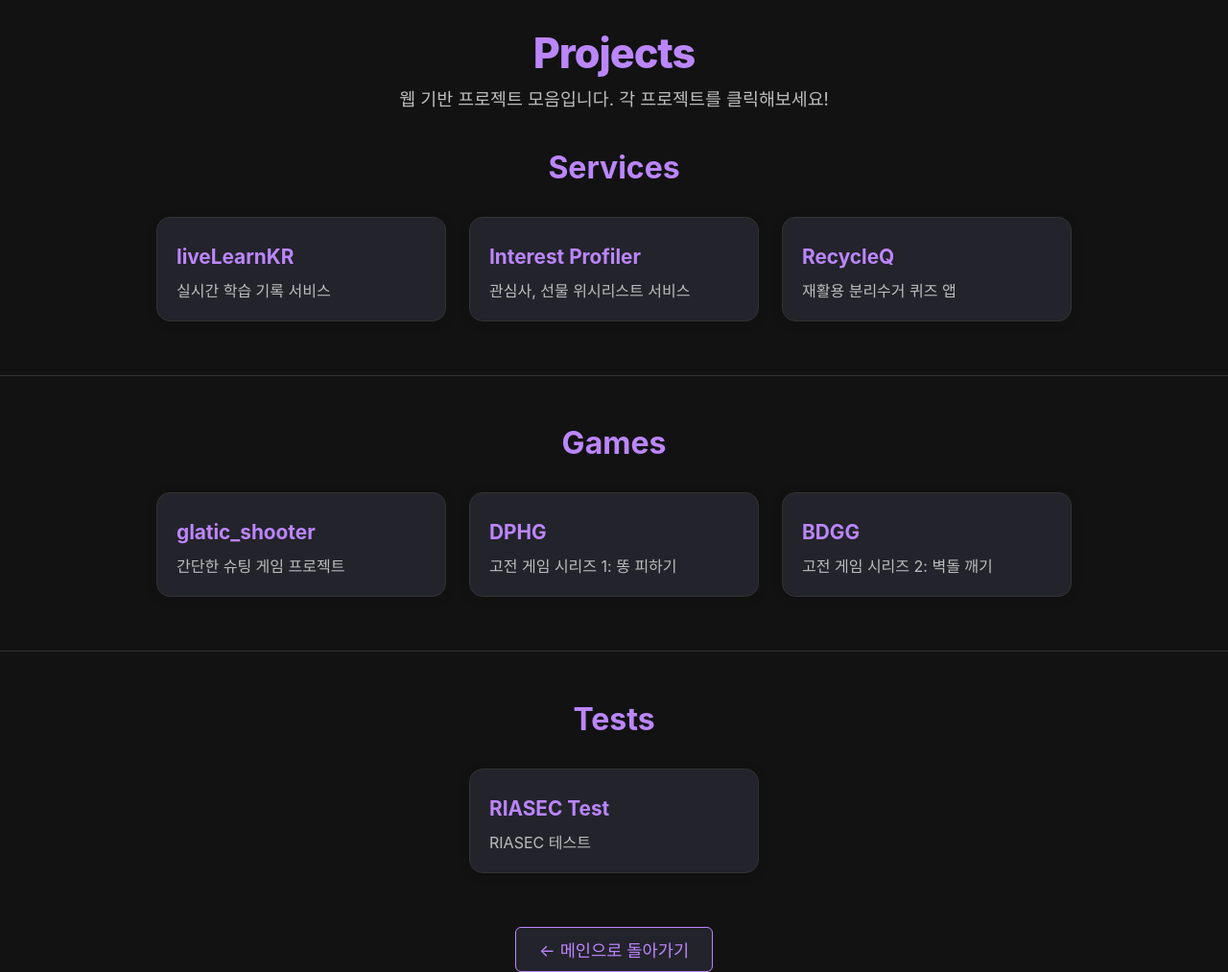
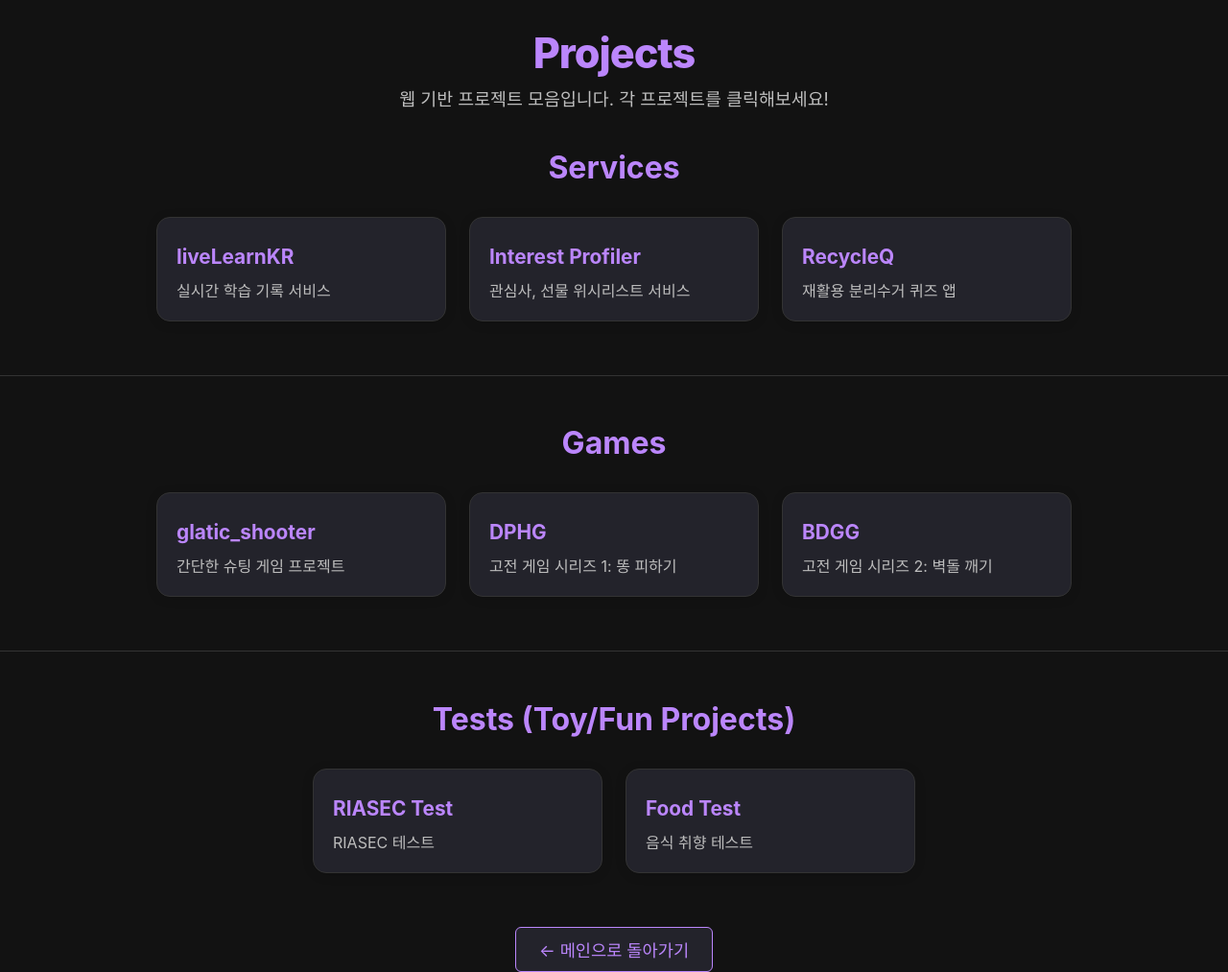
Before and after one commit to hojun313/hojun313.github.io, a Jekyll site: the page projects/index.html, which Jekyll copies as it is, in a window 1280 px wide. Shown: the whole page at 96% size. Built offline with Jekyll 4.4.1, drawn with Linux system fonts in a browser that asks for light colours.

Commit message:
음식 테스트 추가

```diff
--- a/projects/index.html
+++ b/projects/index.html
@@ -62,12 +62,18 @@
         </section>
 
         <section class="project-category">
-            <h2 class="category-title">Tests</h2>
+            <h2 class="category-title">Tests (Toy/Fun Projects)</h2>
             <ul class="projects-list">
                 <li class="project-card">
                     <a href="https://hojun313.github.io/RIASEC-Test/">
                         <h2>RIASEC Test</h2>
                         <p>RIASEC 테스트</p>
+                    </a>
+                </li>
+                <li class="project-card">
+                    <a href="https://hojun313.github.io/Food-Test/">
+                        <h2>Food Test</h2>
+                        <p>음식 취향 테스트</p>
                     </a>
                 </li>
             </ul>
```
